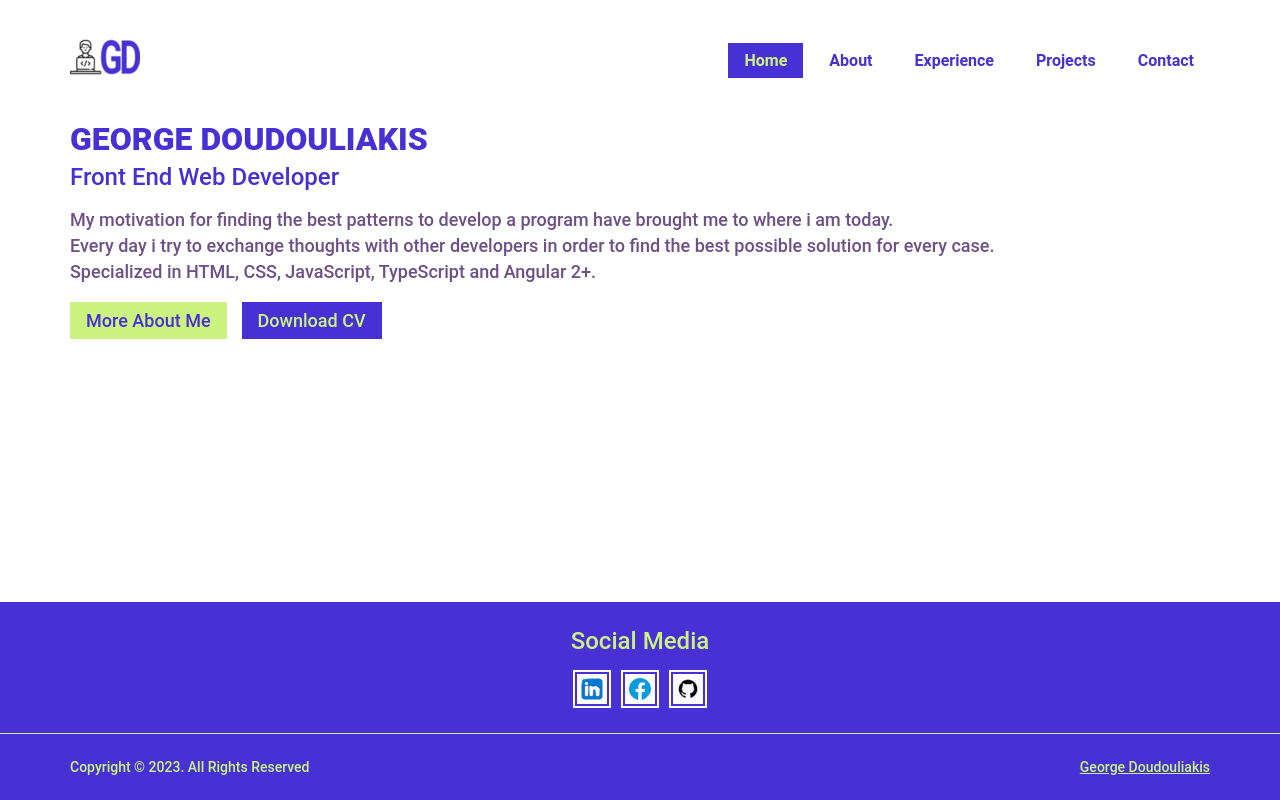
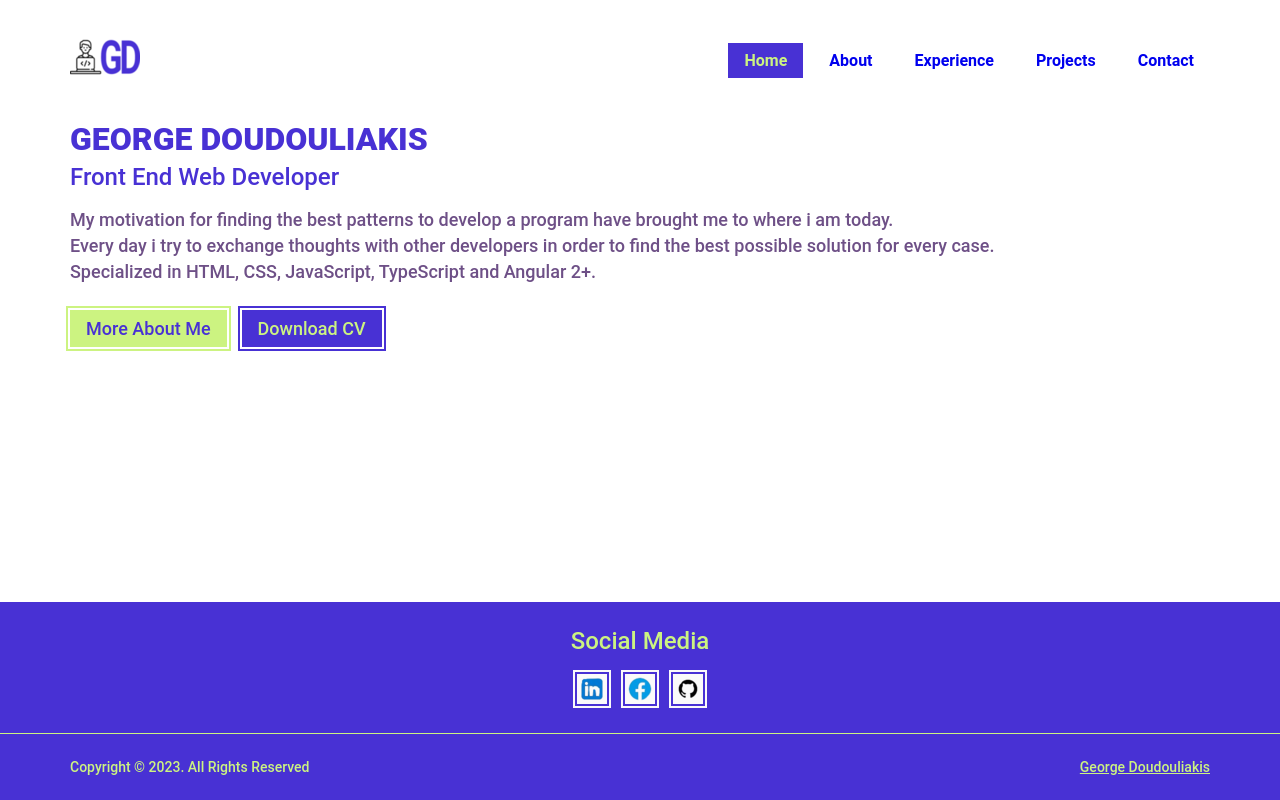
Before and after one commit to GeorgiosDoudouliakis/george-doudouliakis-dev, an Angular app: page / in a window 1280 px wide. Built offline with nearby package versions, Linux system fonts and the light colour scheme.

Commit message:
refactor: Add display flex on buttons container of home intro and remove primary color from all elements selector

```diff
--- a/src/app/pages/home/components/home-intro/home-intro.component.scss
+++ b/src/app/pages/home/components/home-intro/home-intro.component.scss
@@ -22,6 +22,8 @@
     }
 
     .buttons-container {
+      display: flex;
+
       button {
         margin-right: 15px;
       }
--- a/src/styles.scss
+++ b/src/styles.scss
@@ -13,7 +13,6 @@
   font-weight: 500;
   padding: 0;
   margin: 0;
-  color: var(--primary-color);
   box-sizing: border-box;
   scroll-behavior: smooth;
 }
@@ -28,30 +27,6 @@ h1, h2, h3, h4 {
 
 button {
   border: none;
-}
-
-.primary-btn {
-  padding: var(--main-padding);
-  color: var(--primary-color);
-  background: var(--secondary-color);
-  transition: .4s ease-in-out;
-
-  &:hover:not(:has(>a)) {
-    color: var(--secondary-color);
-    background: var(--primary-color);
-  }
-}
-
-.secondary-btn {
-  padding: var(--main-padding);
-  color: var(--secondary-color);
-  background: var(--primary-color);
-  transition: .4s ease-in-out;
-
-  &:hover:not(:has(>a)) {
-    color: var(--primary-color);
-    background: var(--secondary-color);
-  }
 }
 
 li {
@@ -76,3 +51,31 @@ a {
   object-fit: cover;
   object-position: center;
 }
+
+.primary-btn {
+  padding: var(--main-padding);
+  color: var(--primary-color);
+  background: var(--secondary-color);
+  outline: 2px solid var(--secondary-color);
+  outline-offset: 2px;
+  transition: .4s ease-in-out;
+
+  &:hover:not(:has(>a)) {
+    color: var(--secondary-color);
+    background: var(--primary-color);
+  }
+}
+
+.secondary-btn {
+  padding: var(--main-padding);
+  color: var(--secondary-color);
+  background: var(--primary-color);
+  outline: 2px solid var(--primary-color);
+  outline-offset: 2px;
+  transition: .4s ease-in-out;
+
+  &:hover:not(:has(>a)) {
+    color: var(--primary-color);
+    background: var(--secondary-color);
+  }
+}
```
